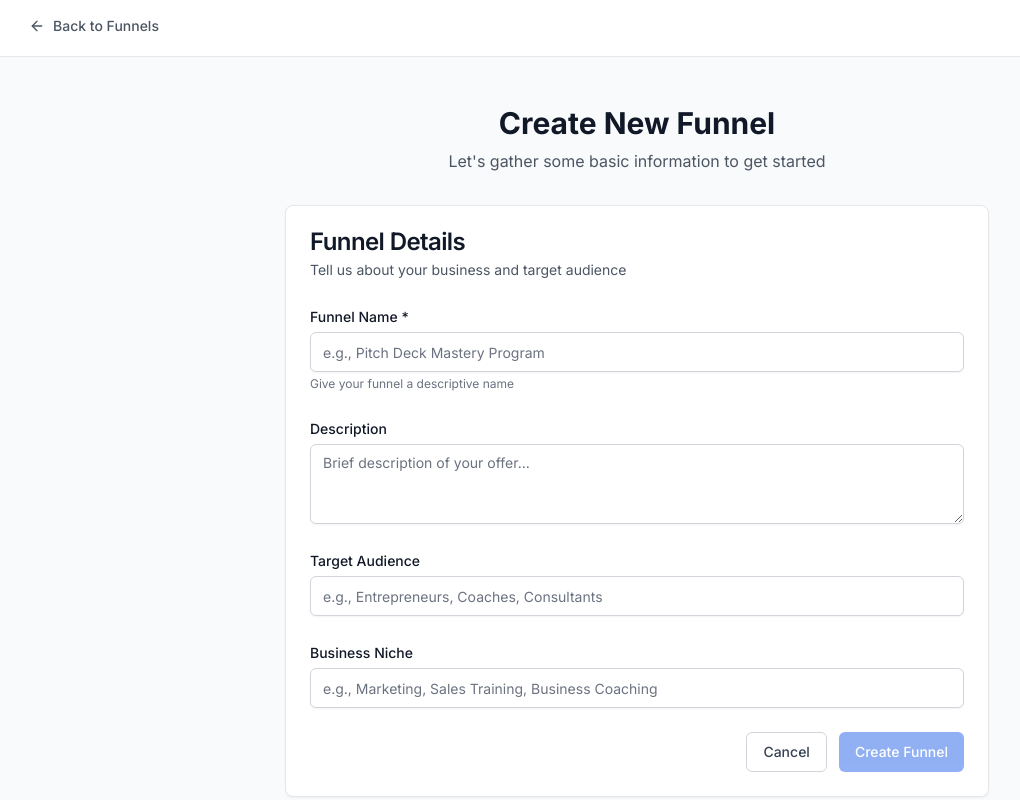
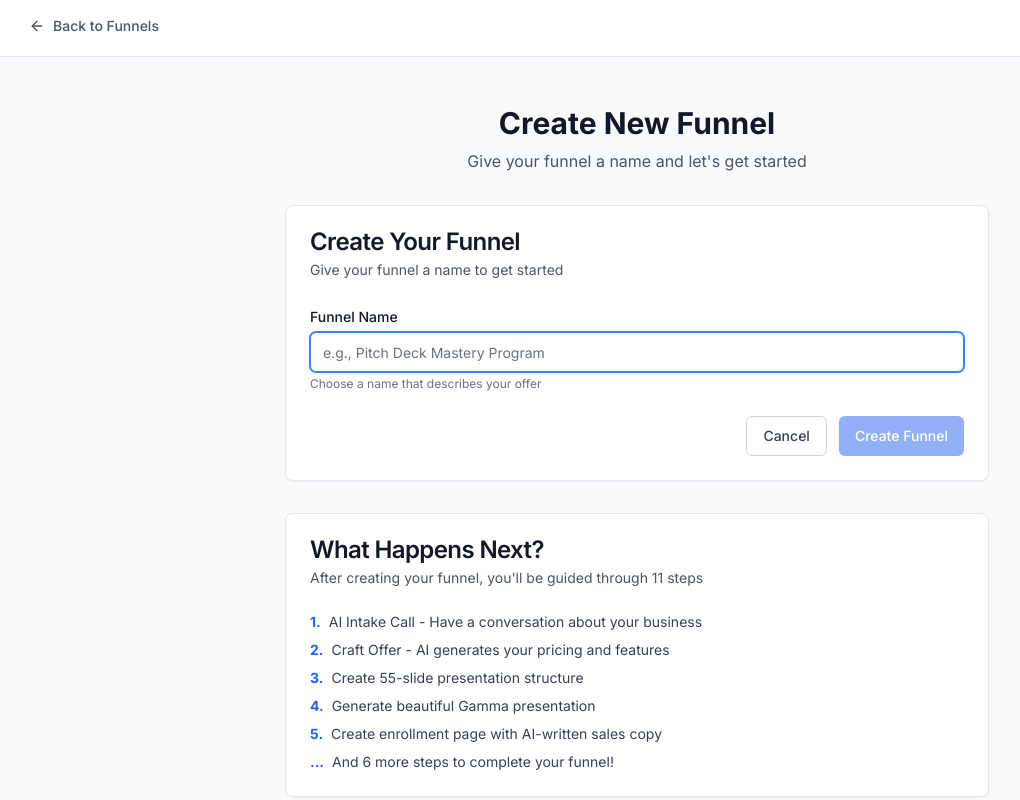
Before and after one commit to Pixl8studio/growth-mastery, a Next.js app: page /funnel-builder/create in a window 1280 px wide. Shown: the top 800 px of the page, without its empty margins (3-1023 px from the left). Built offline with nearby package versions, Linux system fonts and the light colour scheme.

Commit message:
🐛 Simplify PDF text extraction to avoid type predicate issue
Use conditional mapping instead of type guard filter to handle
TextItem | TextMarkedContent union type from pdfjs-dist.

```diff
--- a/app/funnel-builder/create/page.tsx
+++ b/app/funnel-builder/create/page.tsx
@@ -14,7 +14,6 @@ import { generateSlug } from "@/lib/utils";
 import { Button } from "@/components/ui/button";
 import { Input } from "@/components/ui/input";
 import { Label } from "@/components/ui/label";
-import { Textarea } from "@/components/ui/textarea";
 import {
     Card,
     CardContent,
@@ -28,9 +27,6 @@ export default function CreateFunnelPage() {
     const router = useRouter();
 
     const [name, setName] = useState("");
-    const [description, setDescription] = useState("");
-    const [targetAudience, setTargetAudience] = useState("");
-    const [businessNiche, setBusinessNiche] = useState("");
     const [isCreating, setIsCreating] = useState(false);
     const [error, setError] = useState<string | null>(null);
 
@@ -79,9 +75,6 @@ export default function CreateFunnelPage() {
                     user_email: user.email!,
                     name,
                     slug,
-                    description: description || null,
-                    target_audience: targetAudience || null,
-                    business_niche: businessNiche || null,
                     status: "draft",
                     current_step: 1,
                 })
@@ -127,15 +120,15 @@ export default function CreateFunnelPage() {
                         Create New Funnel
                     </h1>
                     <p className="text-gray-600">
-                        Let's gather some basic information to get started
+                        Give your funnel a name and let's get started
                     </p>
                 </div>
 
                 <Card>
                     <CardHeader>
-                        <CardTitle>Funnel Details</CardTitle>
+                        <CardTitle>Create Your Funnel</CardTitle>
                         <CardDescription>
-                            Tell us about your business and target audience
+                            Give your funnel a name to get started
                         </CardDescription>
                     </CardHeader>
                     <CardContent>
@@ -147,7 +140,7 @@ export default function CreateFunnelPage() {
 
                         <form onSubmit={handleCreate} className="space-y-6">
                             <div>
-                                <Label htmlFor="name">Funnel Name *</Label>
+                                <Label htmlFor="name">Funnel Name</Label>
                                 <Input
                                     id="name"
                                     type="text"
@@ -156,46 +149,11 @@ export default function CreateFunnelPage() {
                                     onChange={(e) => setName(e.target.value)}
                                     placeholder="e.g., Pitch Deck Mastery Program"
                                     className="mt-1"
+                                    autoFocus
                                 />
                                 <p className="mt-1 text-xs text-gray-500">
-                                    Give your funnel a descriptive name
+                                    Choose a name that describes your offer
                                 </p>
-                            </div>
-
-                            <div>
-                                <Label htmlFor="description">Description</Label>
-                                <Textarea
-                                    id="description"
-                                    value={description}
-                                    onChange={(e) => setDescription(e.target.value)}
-                                    placeholder="Brief description of your offer..."
-                                    className="mt-1"
-                                    rows={3}
-                                />
-                            </div>
-
-                            <div>
-                                <Label htmlFor="targetAudience">Target Audience</Label>
-                                <Input
-                                    id="targetAudience"
-                                    type="text"
-                                    value={targetAudience}
-                                    onChange={(e) => setTargetAudience(e.target.value)}
-                                    placeholder="e.g., Entrepreneurs, Coaches, Consultants"
-                                    className="mt-1"
-                                />
-                            </div>
-
-                            <div>
-                                <Label htmlFor="businessNiche">Business Niche</Label>
-                                <Input
-                                    id="businessNiche"
-                                    type="text"
-                                    value={businessNiche}
-                                    onChange={(e) => setBusinessNiche(e.target.value)}
-                                    placeholder="e.g., Marketing, Sales Training, Business Coaching"
-                                    className="mt-1"
-                                />
                             </div>
 
                             <div className="flex justify-end space-x-3">
```
Also changed, not shown: 2 other files (tests, documents, lock files or other folders).
